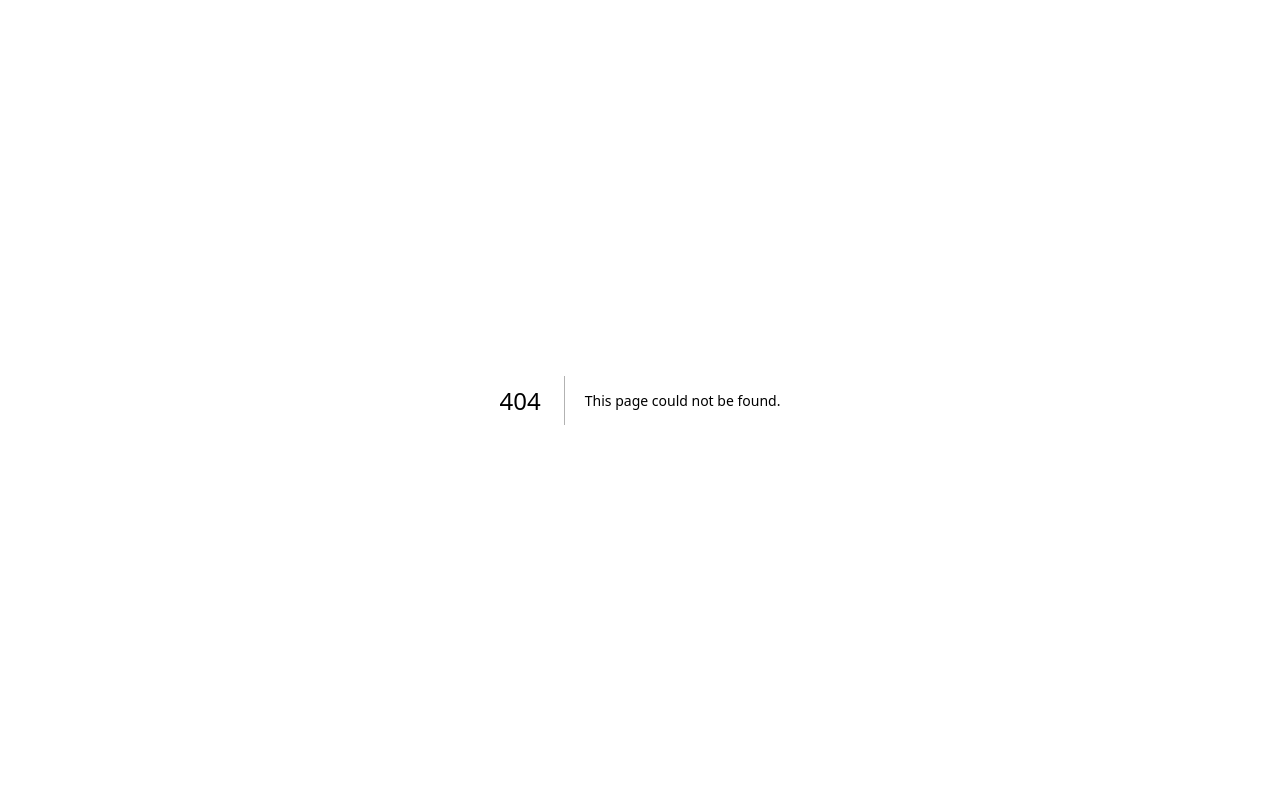
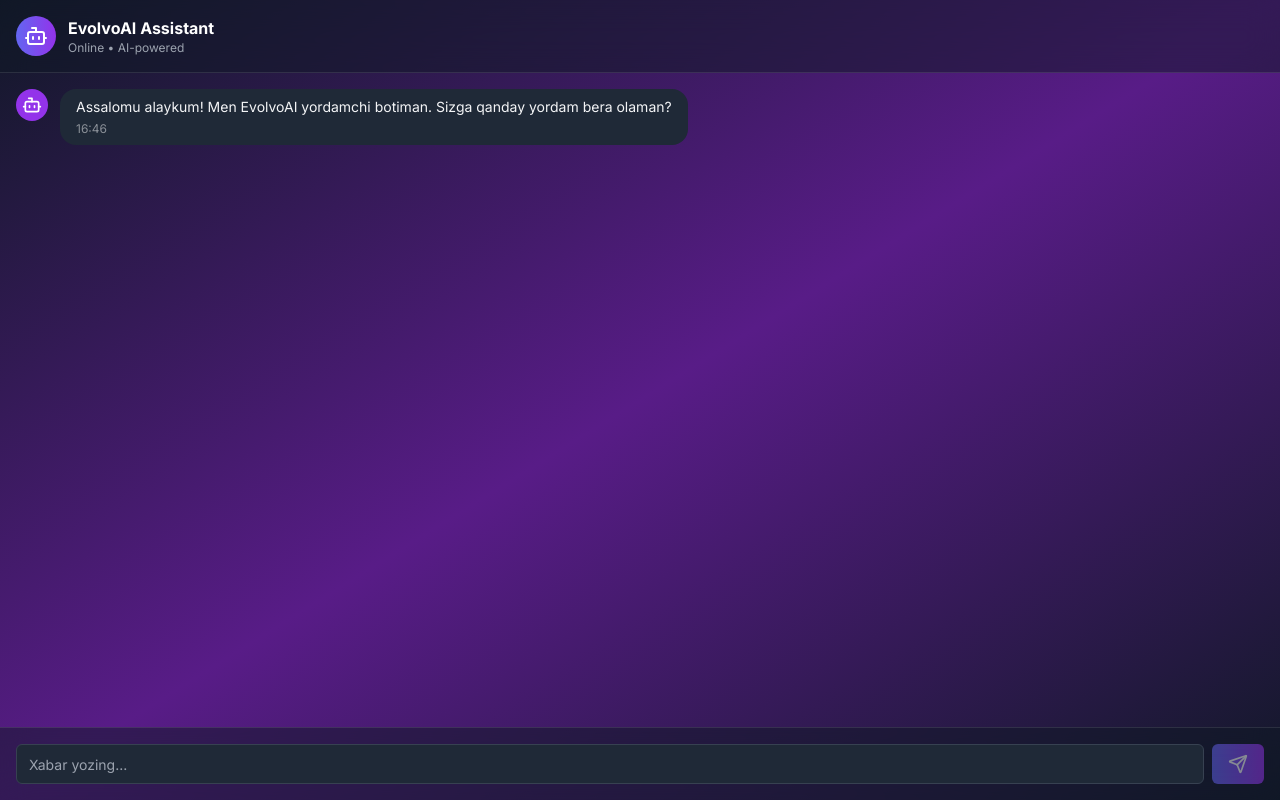
Before and after one commit to azizbekboy84-beep/EvolvoAI, a Next.js app: page /chatbot in a window 1280 px wide. Before the commit this address had no page. Built offline with nearby package versions, Linux system fonts and the light colour scheme.

Commit message:
feat: Add AI chatbot widget and remove WhatsApp integration

```diff
--- /dev/null
+++ b/app/api/chatbot/route.ts
@@ -0,0 +1,75 @@
+import { NextRequest, NextResponse } from "next/server";
+import { GoogleGenerativeAI } from "@google/generative-ai";
+
+const genAI = new GoogleGenerativeAI(process.env.GEMINI_API_KEY || "");
+
+export async function POST(req: NextRequest) {
+  try {
+    const { message } = await req.json();
+
+    if (!message) {
+      return NextResponse.json(
+        { error: "Xabar bo'sh bo'lmasligi kerak" },
+        { status: 400 }
+      );
+    }
+
+    // Gemini AI'dan javob olish
+    const model = genAI.getGenerativeModel({ model: "gemini-pro" });
+
+    const systemPrompt = `Siz EvolvoAI kompaniyasining yordamchi botisiz.
+EvolvoAI - bu zamonaviy AI texnologiyalari bilan ishlaydigan dasturiy ta'minot kompaniyasi.
+
+Bizning xizmatlarimiz:
+- 🌐 Web Saytlar yaratish (React, Next.js, Node.js)
+- 🤖 Telegram Botlar ishlab chiqish
+- 💬 AI Chatbotlar (GPT, Claude, Gemini)
+- 🔄 Business Jarayonlarni Avtomatlashtirish
+- 📱 Mobile Ilovalar (React Native, Flutter)
+- 🎨 UI/UX Dizayn
+- 📊 Ma'lumotlar Tahlili va Vizualizatsiya
+- ☁️ Cloud Solutions (AWS, Azure, GCP)
+
+Narxlar:
+- Landing Page: 500,000 - 1,500,000 so'm
+- Telegram Bot: 300,000 - 2,000,000 so'm
+- AI Chatbot: 1,000,000 - 5,000,000 so'm
+- Full Web App: 3,000,000 - 15,000,000 so'm
+
+Aloqa:
+- Telegram: @evolvoai_bot
+- Email: azizbekboy84@gmail.com
+- Telefon: +998 99 644 84 44
+
+Foydalanuvchiga do'stona va professional tarzda javob bering.
+O'zbek tilida yozing. Qisqa va tushunarli bo'lsin.`;
+
+    const prompt = `${systemPrompt}\n\nFoydalanuvchi: ${message}`;
+
+    const result = await model.generateContent(prompt);
+    const response = result.response;
+    const text = response.text();
+
+    return NextResponse.json({
+      response: text,
+      timestamp: new Date().toISOString(),
+    });
+  } catch (error) {
+    console.error("Chatbot error:", error);
+
+    // Agar Gemini API ishlamasa, fallback javoblar
+    const fallbackResponses = [
+      "Savolingiz uchun rahmat! Telegram bot orqali to'liq ma'lumot olishingiz mumkin: @evolvoai_bot",
+      "Biz sizga yordam berishga tayyormiz! Telefon: +998 99 644 84 44",
+      "Loyihangiz haqida ko'proq ma'lumot uchun Email: azizbekboy84@gmail.com",
+    ];
+
+    const randomResponse =
+      fallbackResponses[Math.floor(Math.random() * fallbackResponses.length)];
+
+    return NextResponse.json({
+      response: randomResponse,
+      timestamp: new Date().toISOString(),
+    });
+  }
+}
--- /dev/null
+++ b/app/chatbot/page.tsx
@@ -0,0 +1,191 @@
+"use client";
+
+import { useState, useRef, useEffect } from "react";
+import { motion, AnimatePresence } from "framer-motion";
+import { Send, Bot, User, Loader2 } from "lucide-react";
+import { Button } from "@/components/ui/button";
+import { Input } from "@/components/ui/input";
+
+interface Message {
+  id: string;
+  text: string;
+  sender: "user" | "bot";
+  timestamp: Date;
+}
+
+export default function ChatbotPage() {
+  const [messages, setMessages] = useState<Message[]>([
+    {
+      id: "1",
+      text: "Assalomu alaykum! Men EvolvoAI yordamchi botiman. Sizga qanday yordam bera olaman?",
+      sender: "bot",
+      timestamp: new Date(),
+    },
+  ]);
+  const [input, setInput] = useState("");
+  const [isLoading, setIsLoading] = useState(false);
+  const messagesEndRef = useRef<HTMLDivElement>(null);
+
+  const scrollToBottom = () => {
+    messagesEndRef.current?.scrollIntoView({ behavior: "smooth" });
+  };
+
+  useEffect(() => {
+    scrollToBottom();
+  }, [messages]);
+
+  const handleSend = async () => {
+    if (!input.trim() || isLoading) return;
+
+    const userMessage: Message = {
+      id: Date.now().toString(),
+      text: input,
+      sender: "user",
+      timestamp: new Date(),
+    };
+
+    setMessages((prev) => [...prev, userMessage]);
+    setInput("");
+    setIsLoading(true);
+
+    try {
+      const response = await fetch("/api/chatbot", {
+        method: "POST",
+        headers: {
+          "Content-Type": "application/json",
+        },
+        body: JSON.stringify({ message: input }),
+      });
+
+      const data = await response.json();
+
+      const botMessage: Message = {
+        id: (Date.now() + 1).toString(),
+        text: data.response || "Kechirasiz, tushunmadim. Qayta yozib ko'ring.",
+        sender: "bot",
+        timestamp: new Date(),
+      };
+
+      setMessages((prev) => [...prev, botMessage]);
+    } catch (error) {
+      console.error("Chatbot error:", error);
+      const errorMessage: Message = {
+        id: (Date.now() + 1).toString(),
+        text: "Xatolik yuz berdi. Telegram bot orqali bog'laning: @evolvoai_bot",
+        sender: "bot",
+        timestamp: new Date(),
+      };
+      setMessages((prev) => [...prev, errorMessage]);
+    } finally {
+      setIsLoading(false);
+    }
+  };
+
+  const handleKeyPress = (e: React.KeyboardEvent) => {
+    if (e.key === "Enter" && !e.shiftKey) {
+      e.preventDefault();
+      handleSend();
+    }
+  };
+
+  return (
+    <div className="flex flex-col h-screen bg-gradient-to-br from-gray-900 via-purple-900 to-gray-900">
+      {/* Header */}
+      <div className="bg-gray-900/50 backdrop-blur-lg border-b border-white/10 p-4">
+        <div className="flex items-center gap-3">
+          <div className="w-10 h-10 rounded-full bg-gradient-to-r from-primary-500 to-purple-600 flex items-center justify-center">
+            <Bot className="w-6 h-6 text-white" />
+          </div>
+          <div>
+            <h1 className="text-white font-bold">EvolvoAI Assistant</h1>
+            <p className="text-xs text-gray-400">Online • AI-powered</p>
+          </div>
+        </div>
+      </div>
+
+      {/* Messages */}
+      <div className="flex-1 overflow-y-auto p-4 space-y-4">
+        <AnimatePresence>
+          {messages.map((message) => (
+            <motion.div
+              key={message.id}
+              initial={{ opacity: 0, y: 10 }}
+              animate={{ opacity: 1, y: 0 }}
+              exit={{ opacity: 0, y: -10 }}
+              className={`flex items-start gap-3 ${
+                message.sender === "user" ? "flex-row-reverse" : ""
+              }`}
+            >
+              <div
+                className={`w-8 h-8 rounded-full flex items-center justify-center flex-shrink-0 ${
+                  message.sender === "user"
+                    ? "bg-primary-500"
+                    : "bg-purple-600"
+                }`}
+              >
+                {message.sender === "user" ? (
+                  <User className="w-5 h-5 text-white" />
+                ) : (
+                  <Bot className="w-5 h-5 text-white" />
+                )}
+              </div>
+              <div
+                className={`max-w-[80%] rounded-2xl px-4 py-2 ${
+                  message.sender === "user"
+                    ? "bg-primary-500 text-white"
+                    : "bg-gray-800 text-gray-100"
+                }`}
+              >
+                <p className="text-sm whitespace-pre-wrap">{message.text}</p>
+                <p className="text-xs opacity-50 mt-1">
+                  {message.timestamp.toLocaleTimeString("uz-UZ", {
+                    hour: "2-digit",
+                    minute: "2-digit",
+                  })}
+                </p>
+              </div>
+            </motion.div>
+          ))}
+        </AnimatePresence>
+
+        {isLoading && (
+          <motion.div
+            initial={{ opacity: 0 }}
+            animate={{ opacity: 1 }}
+            className="flex items-center gap-3"
+          >
+            <div className="w-8 h-8 rounded-full bg-purple-600 flex items-center justify-center">
+              <Bot className="w-5 h-5 text-white" />
+            </div>
+            <div className="bg-gray-800 rounded-2xl px-4 py-2">
+              <Loader2 className="w-5 h-5 text-gray-400 animate-spin" />
+            </div>
+          </motion.div>
+        )}
+
+        <div ref={messagesEndRef} />
+      </div>
+
+      {/* Input */}
+      <div className="bg-gray-900/50 backdrop-blur-lg border-t border-white/10 p-4">
+        <div className="flex gap-2">
+          <Input
+            value={input}
+            onChange={(e) => setInput(e.target.value)}
+            onKeyPress={handleKeyPress}
+            placeholder="Xabar yozing..."
+            className="flex-1 bg-gray-800 border-gray-700 text-white placeholder:text-gray-400"
+            disabled={isLoading}
+          />
+          <Button
+            onClick={handleSend}
+            disabled={!input.trim() || isLoading}
+            className="bg-gradient-to-r from-primary-500 to-purple-600 hover:from-primary-600 hover:to-purple-700"
+          >
+            <Send className="w-5 h-5" />
+          </Button>
+        </div>
+      </div>
+    </div>
+  );
+}
--- a/components/ui/floating-contact.tsx
+++ b/components/ui/floating-contact.tsx
@@ -1,20 +1,38 @@
 "use client";
 
 import { motion } from "framer-motion";
-import { MessageCircle, Send } from "lucide-react";
+import { MessageCircle, Send, Bot } from "lucide-react";
 import Link from "next/link";
+import { useState } from "react";
 
 export default function FloatingContact() {
+  const [showChatbot, setShowChatbot] = useState(false);
+
   return (
+    <>
       <div className="fixed bottom-8 left-8 z-50 flex flex-col gap-3">
-      {/* Telegram */}
+        {/* AI Chatbot */}
         <motion.div
           initial={{ opacity: 0, x: -20 }}
           animate={{ opacity: 1, x: 0 }}
           transition={{ delay: 0.5 }}
         >
+          <button
+            onClick={() => setShowChatbot(!showChatbot)}
+            className="flex items-center justify-center w-14 h-14 rounded-full bg-gradient-to-r from-primary-500 to-purple-600 text-white shadow-lg hover:shadow-xl transition-all hover:scale-110 group"
+          >
+            <Bot className="w-6 h-6 group-hover:rotate-12 transition-transform" />
+          </button>
+        </motion.div>
+
+        {/* Telegram */}
+        <motion.div
+          initial={{ opacity: 0, x: -20 }}
+          animate={{ opacity: 1, x: 0 }}
+          transition={{ delay: 0.7 }}
+        >
           <Link
-          href="https://t.me/evolvoai"
+            href="https://t.me/evolvoai_bot"
             target="_blank"
             rel="noopener noreferrer"
             className="flex items-center justify-center w-14 h-14 rounded-full bg-[#0088cc] text-white shadow-lg hover:shadow-xl transition-all hover:scale-110 group"
@@ -22,22 +40,23 @@ export default function FloatingContact() {
             <Send className="w-6 h-6 group-hover:rotate-12 transition-transform" />
           </Link>
         </motion.div>
+      </div>
 
-      {/* WhatsApp */}
+      {/* Chatbot Widget */}
+      {showChatbot && (
         <motion.div
-        initial={{ opacity: 0, x: -20 }}
-        animate={{ opacity: 1, x: 0 }}
-        transition={{ delay: 0.7 }}
+          initial={{ opacity: 0, scale: 0.95, y: 20 }}
+          animate={{ opacity: 1, scale: 1, y: 0 }}
+          exit={{ opacity: 0, scale: 0.95, y: 20 }}
+          className="fixed bottom-24 left-8 z-50 w-96 h-[500px] bg-gray-900 rounded-2xl shadow-2xl border border-white/10 overflow-hidden"
         >
-        <Link
-          href="https://wa.me/998901234567"
-          target="_blank"
-          rel="noopener noreferrer"
-          className="flex items-center justify-center w-14 h-14 rounded-full bg-[#25D366] text-white shadow-lg hover:shadow-xl transition-all hover:scale-110 group"
-        >
-          <MessageCircle className="w-6 h-6 group-hover:rotate-12 transition-transform" />
-        </Link>
+          <iframe
+            src="/chatbot"
+            className="w-full h-full"
+            title="EvolvoAI Chatbot"
+          />
         </motion.div>
-    </div>
+      )}
+    </>
   );
 }
```
Lines whose indentation alone changed are shown as unchanged.
